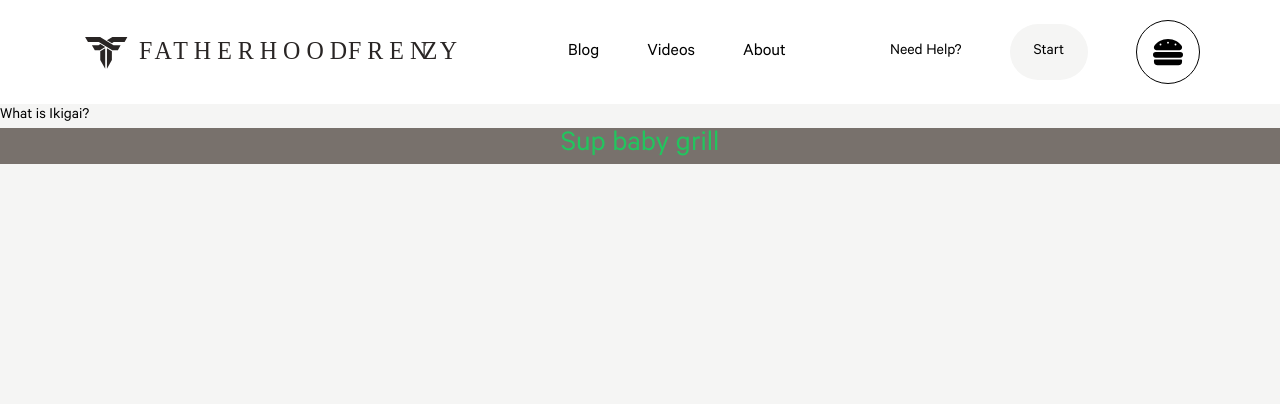
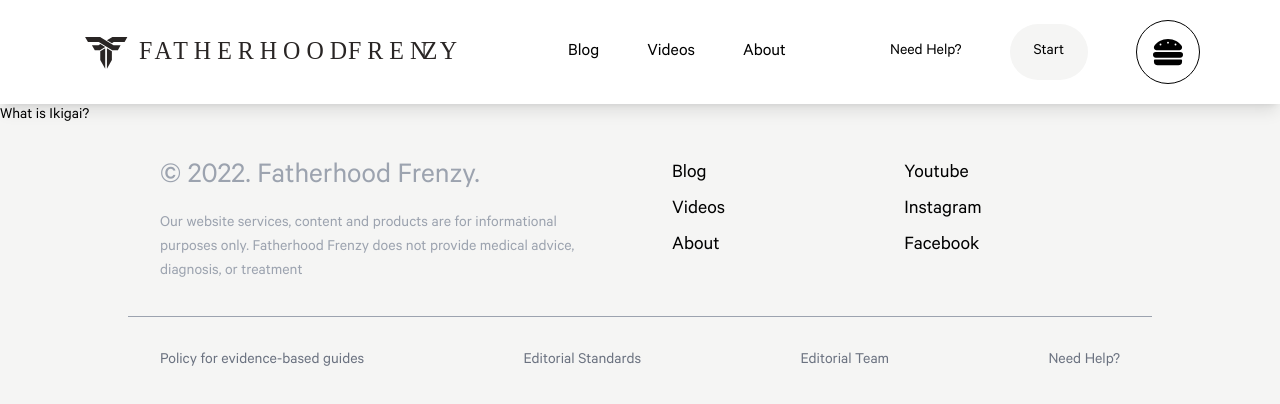
Before and after one commit to jmski/fatherhood-frenzy, a Next.js app: page /start in a window 1280 px wide. Shown: the top 404 px of the page. Built offline with nearby package versions, Linux system fonts and the light colour scheme.

Commit message:
Add footer

```diff
--- a/components/Footer.jsx
+++ b/components/Footer.jsx
@@ -1,10 +1,54 @@
 import React from "react";
+import Link from "next/link";
+import { navData } from "../pages/api/navData";
+import { socialData } from "../pages/api/socialData";
+import { footerData } from "../pages/api/footerData";
 
 const Footer = () => {
   return (
-    <div className="bg-stone-500 h-1/4">
-      <div className="flex justify-center items-center">
-        <h3 className="text-3xl text-green-500">Sup baby grill</h3>
+    <div className="sm:w-4/5 mx-auto h-1/4">
+      <div className="flex flex-col">
+        <div className="flex flex-col-reverse sm:flex-row">
+          <div className="w-full sm:w-1/2 p-8">
+            <h3 className="text-3xl text-gray-400 mb-4">
+              © 2022. Fatherhood Frenzy.
+            </h3>
+            <p className="text-gray-400">
+              Our website services, content and products are for informational
+              purposes only. Fatherhood Frenzy does not provide medical advice,
+              diagnosis, or treatment
+            </p>
+          </div>
+          <div className="w-full sm:w-1/2 flex sm:justify-evenly pt-8">
+            <ul className="pl-8 flex flex-col w-1/2 sm:w-full space-y-2 text-xl capitalize">
+              {navData.map((nav) => (
+                <li key={nav.title}>
+                  <Link href={nav.href}>
+                    <a>{nav.title}</a>
+                  </Link>
+                </li>
+              ))}
+            </ul>
+            <ul className="flex flex-col w-1/2 sm:w-full space-y-2 text-xl capitalize">
+              {socialData.map((nav) => (
+                <li key={nav.title}>
+                  <Link href={nav.href}>
+                    <a>{nav.title}</a>
+                  </Link>
+                </li>
+              ))}
+            </ul>
+          </div>
+        </div>
+        <ul className="flex flex-col space-y-2 sm:space-y-0 md:flex-row justify-between p-8 border-t text-gray-500 border-gray-400">
+          {footerData.map((nav) => (
+            <li key={nav.title}>
+              <Link href={nav.href}>
+                <a>{nav.title}</a>
+              </Link>
+            </li>
+          ))}
+        </ul>
       </div>
     </div>
   );
--- a/components/blog/Categories.jsx
+++ b/components/blog/Categories.jsx
@@ -1,7 +1,6 @@
 import React, { useState, useEffect } from "react";
 import Link from "next/link";
 import { getCategories } from "../../services";
-import { IoIosArrowDown } from "react-icons/io";
 
 const Categories = ({ widget = true }) => {
   const [categories, setCategories] = useState([]);
@@ -27,14 +26,13 @@ const Categories = ({ widget = true }) => {
         </div>
       ) : (
         // category bar
-        <div className="bg-white my-12 h-full p-20">
+        <div className="bg-white my-12 h-full p-12">
           <h3 className="font-bold text-6xl mb-8">Categories</h3>
           <ul className="flex border-t border-b capitalize">
             {categories.map((category) => (
               <Link key={category.slug} href={`/category/${category.slug}`}>
                 <li className="bg-white flex items-center gap-3 p-8 ease-in-out duration-200 hover:bg-stone-100">
                   {category.name}
-                  <IoIosArrowDown />
                 </li>
               </Link>
             ))}
--- a/components/blog/FeaturedPosts.jsx
+++ b/components/blog/FeaturedPosts.jsx
@@ -74,7 +74,8 @@ const FeaturedPosts = () => {
   );
 
   return (
-    <div className="my-8 px-8">
+    <div className="my-8 px-12">
+      <h3 className="text-4xl font-bold mb-8">Featured Posts</h3>
       <Carousel
         infinite
         customLeftArrow={customLeftArrow}
--- a/components/blog/Nav.jsx
+++ b/components/blog/Nav.jsx
@@ -5,7 +5,7 @@ import { FaHamburger } from "react-icons/fa";
 
 const Nav = () => {
   return (
-    <nav className="bg-white sticky top-0 z-50 px-8 md:px-12 lg:px-20 py-5">
+    <nav className="bg-white sticky top-0 z-50 px-8 md:px-12 lg:px-20 py-5 shadow-lg">
       <div className="flex justify-between items-center">
         <div className="max-h-20 min-w-3xs max-w-sm">
           <Link href="/blog">
--- a/components/blog/PostCard.jsx
+++ b/components/blog/PostCard.jsx
@@ -18,7 +18,7 @@ const PostCard = ({ post }) => {
       >
         <Link href={`/post/${post.slug}`}>{post.title}</Link>
       </h1>
-      <div className="block lg:flex text-center items-center justify-center mb-8 w-full">
+      <div className="block lg:flex text-center items-center justify-center mb-8 w-full mt-auto">
         <div className="flex items-center justify-center mb-4 lg:mb-0 w-full lg:w-auto mr-8">
           <img
             alt={post.author.name}
@@ -45,8 +45,8 @@ const PostCard = ({ post }) => {
               strokeWidth="2"
               d="M8 7V3m8 4V3m-9 8h10M5 21h14a2 2 0 002-2V7a2 2 0 00-2-2H5a2 2 0 00-2 2v12a2 2 0 002 2z"
             />
-            <span>{moment(post.createdAt).format("MMM DD, YYYY")}</span>
           </svg>
+          <span>{moment(post.createdAt).format("MMM DD, YYYY")}</span>
         </div>
       </div>
       <p className="text-center text-lg text-grau-700 font-normal px-4 lg:px-20 mb-8">
--- /dev/null
+++ b/pages/api/footerData.jsx
@@ -0,0 +1,18 @@
+export const footerData = [
+  {
+    title: "Policy for evidence-based guides",
+    href: "/help/policy",
+  },
+  {
+    title: "Editorial Standards",
+    href: "/help/standards",
+  },
+  {
+    title: "Editorial Team",
+    href: "/help/team",
+  },
+  {
+    title: "Need Help?",
+    href: "/help",
+  },
+];
--- a/pages/blog/index.jsx
+++ b/pages/blog/index.jsx
@@ -11,7 +11,7 @@ const Blog = ({ posts }) => {
       <Nav />
       <Categories widget={false} />
       <FeaturedPosts />
-      <div className="px-12">
+      <div className="px-12 py-8 grid lg:grid-cols-3 gap-4">
         {posts.map((post) => (
           <PostCard post={post.node} key={post.title} />
         ))}
```
